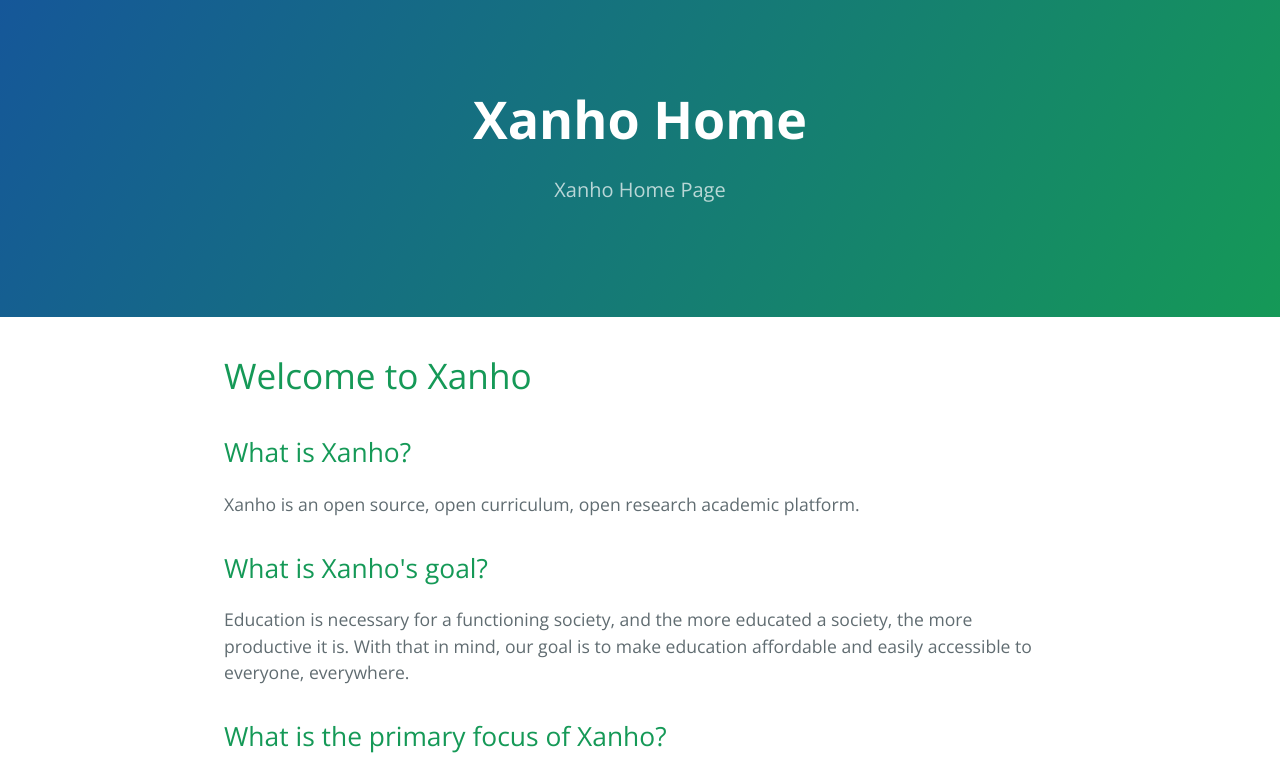
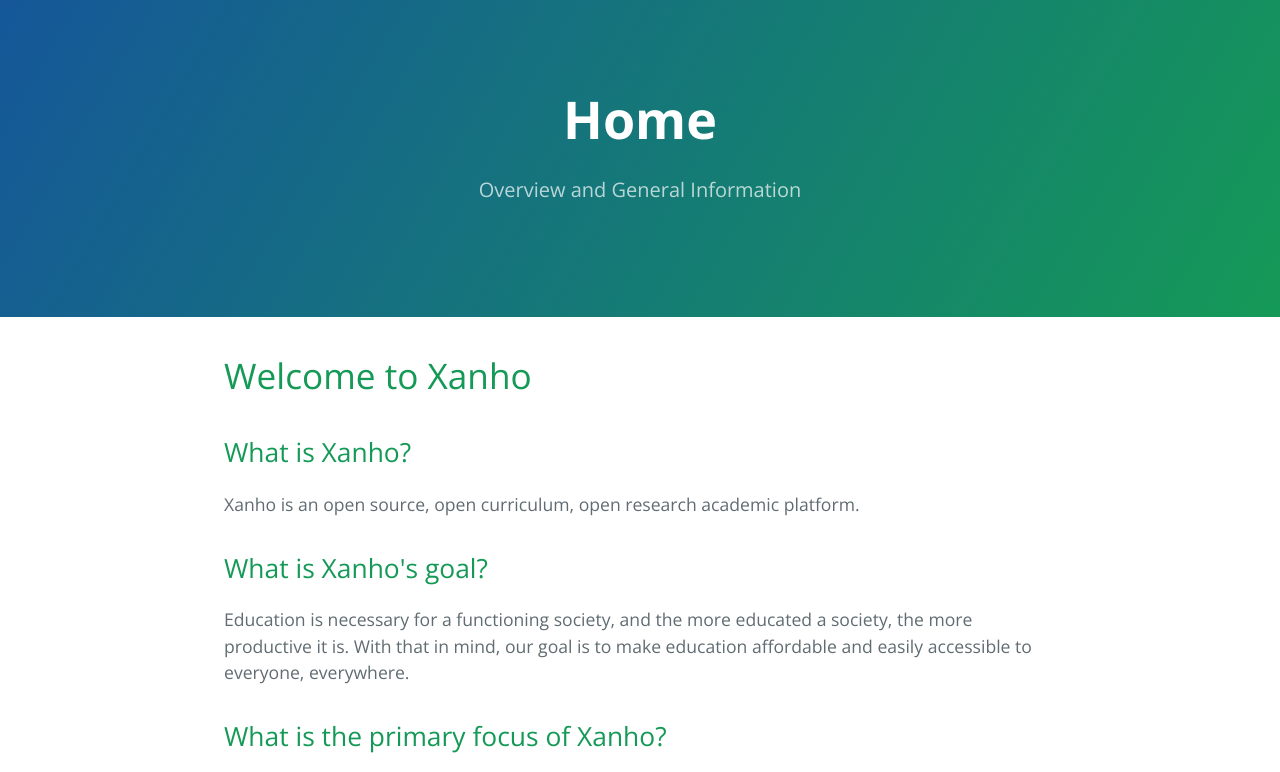
Before and after one commit to Xanho/xanho.github.io, a plain HTML site: page index.html in a window 1280 px wide. Shown: the top 772 px of the page. Drawn offline with nearby package versions, Linux system fonts and the light colour scheme.

Commit message:
Replace master branch with page content via GitHub

```diff
--- a/index.html
+++ b/index.html
@@ -2,7 +2,7 @@
 <html lang="en-us">
   <head>
     <meta charset="UTF-8">
-    <title>Xanho Home by Xanho</title>
+    <title>Home by Xanho</title>
     <meta name="viewport" content="width=device-width, initial-scale=1">
     <link rel="stylesheet" type="text/css" href="stylesheets/normalize.css" media="screen">
     <link href='https://fonts.googleapis.com/css?family=Open+Sans:400,700' rel='stylesheet' type='text/css'>
@@ -11,8 +11,8 @@
   </head>
   <body>
     <section class="page-header">
-      <h1 class="project-name">Xanho Home</h1>
-      <h2 class="project-tagline">Xanho Home Page</h2>
+      <h1 class="project-name">Home</h1>
+      <h2 class="project-tagline">Overview and General Information</h2>
     </section>
 
     <section class="main-content">
```
Also changed, not shown: params.json (+1 -1 lines).
